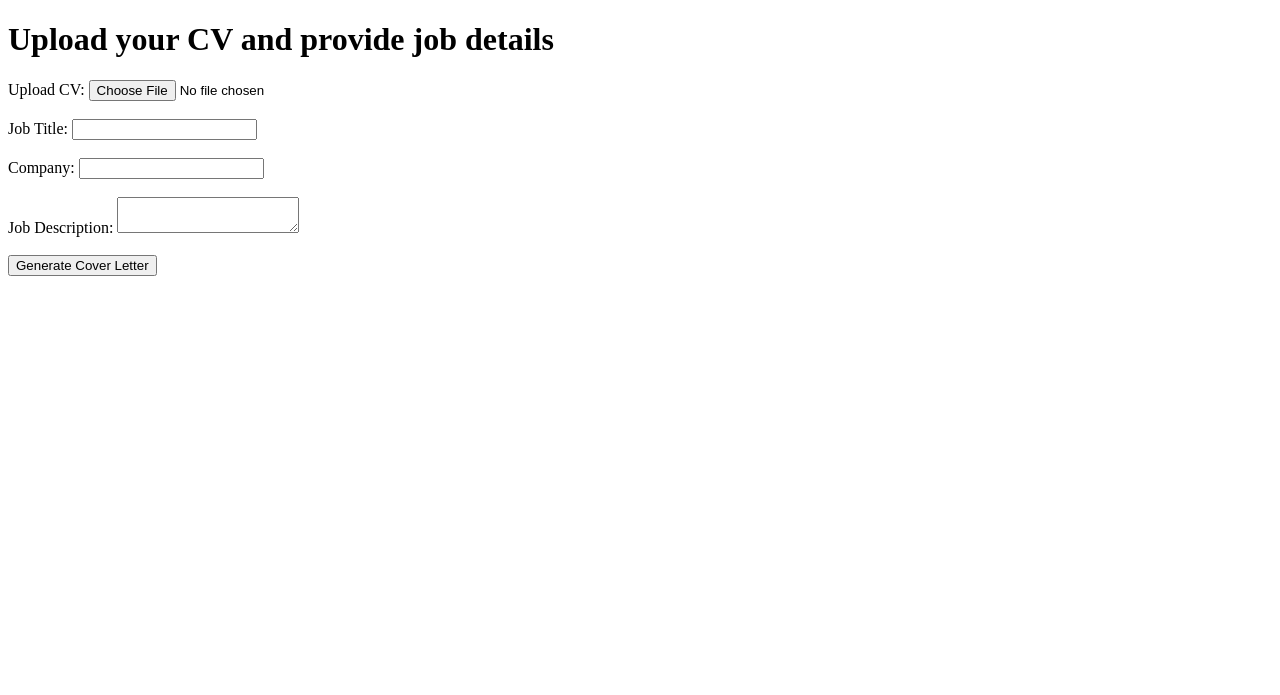
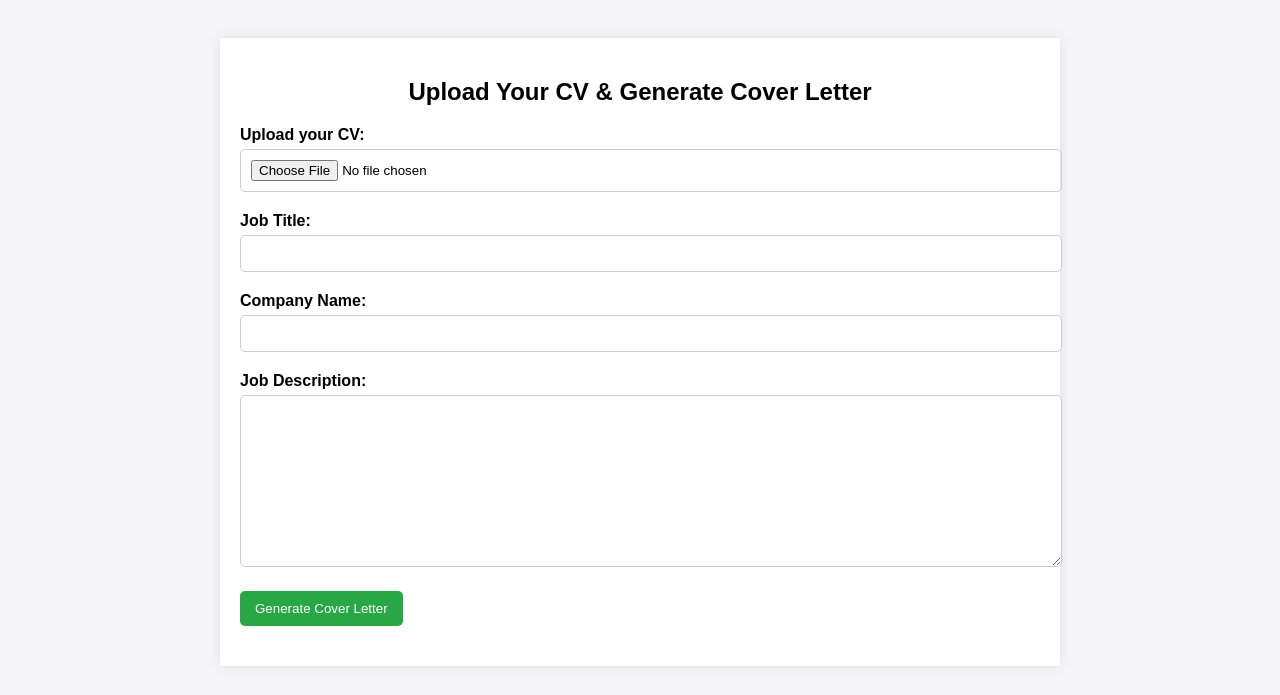
Before and after one commit to hydropython/AI-Agent-Job-Assistant, a Flask app: template templates/upload.html in a window 1280 px wide. Shown: the top 695 px of the page. Run offline with Flask 3, Linux system fonts and the light colour scheme; the template is opened without the code that fills it, so the values that code supplies are empty.

Commit message:
structure arrangment

```diff
--- a/app.py
+++ b/app.py
@@ -4,8 +4,21 @@ from werkzeug.utils import secure_filename
 import pandas as pd
 from job_scraper import JobScraper  # Import the JobScraper class from job_scraper.py
 from cover_letter_generator import generate_cover_letter  # Import cover letter generator function
+from dotenv import load_dotenv
 
+# Initialize Flask app
 app = Flask(__name__)
+
+# Load environment variables from .env file
+load_dotenv(dotenv_path='app.env')
+
+# Get API key and secret key from environment variables
+API_KEY = os.getenv('API_KEY')
+APP_ID = os.getenv('APP_ID')
+SECRET_KEY = os.getenv('SECRET_KEY')  # Load SECRET_KEY from the environment
+
+# Set the secret key for sessions and security
+app.secret_key = SECRET_KEY  # This is required for Flask sessions
 
 # Define the folder where you want to save uploaded CVs
 app.config['UPLOAD_FOLDER'] = 'uploads/'
@@ -27,7 +40,7 @@ def scrape():
     job_title = request.form['job_title']
     location = request.form['location']
 
-    # Initialize the JobScraper and scrape jobs
+    # Initialize the JobScraper without passing API_KEY (it's already in the .env file)
     scraper = JobScraper(job_titles=[job_title], location=location)
     scraper.scrape_jobs()
 
@@ -38,14 +51,62 @@ def scrape():
     else:
         return render_template('no_jobs_found.html')
 
-@app.route('/apply_job/<job_url>', methods=['GET', 'POST'])
-def apply_job(job_url):
+@app.route('/apply_job', methods=['GET', 'POST'])
+def apply_job():
+    job_url = request.args.get('job_url')  # Get job URL from query parameters
+
     if request.method == 'POST':
         cover_letter = request.form.get('cover_letter')
         if cover_letter:
-            # Process the cover letter (e.g., save to database, send email, etc.)
+            # Generate cover letter using the uploaded CV and the passed job info
+            job_title = request.form['job_title']
+            company = request.form['company']
+            job_desc = request.form['job_desc']
+            cover_letter_text = generate_cover_letter(job_title, company, job_desc, None)  # CV path can be handled separately
+
+            # Save or email the cover letter here if needed
             flash('Cover letter submitted successfully!', 'success')
             return redirect(url_for('index'))
         else:
             flash('Please write a cover letter before submitting.', 'error')
-    return render_template('apply_job.html', job_url=job_url)
+
+    return render_template('upload.html', job_url=job_url)  # Pass job URL to the template
+
+@app.route('/upload_cv', methods=['GET', 'POST'])
+def upload_cv():
+    cover_letter = None  # Initialize to None
+
+    if request.method == 'POST':
+        # Check if a file is uploaded
+        if 'cv' not in request.files:
+            flash('No file part', 'error')
+            return redirect(request.url)
+
+        cv = request.files['cv']
+
+        if cv.filename == '':
+            flash('No selected file', 'error')
+            return redirect(request.url)
+
+        if cv and allowed_file(cv.filename):
+            filename = secure_filename(cv.filename)
+            file_path = os.path.join(app.config['UPLOAD_FOLDER'], filename)
+            cv.save(file_path)
+
+            # Get job details from the form
+            job_title = request.form['job_title']
+            company = request.form['company']
+            job_desc = request.form['job_desc']
+
+            # Generate the cover letter using the function
+            cover_letter = generate_cover_letter(job_title, company, job_desc, file_path)
+
+            flash('Cover letter generated successfully!', 'success')
+        else:
+            flash('Allowed file types are pdf, docx, and txt', 'error')
+            return redirect(request.url)
+
+    return render_template('upload.html', cover_letter=cover_letter)  # Pass cover letter to template
+
+if __name__ == '__main__':
+    app.run(debug=True)
--- a/templates/upload.html
+++ b/templates/upload.html
@@ -3,24 +3,95 @@
 <head>
     <meta charset="UTF-8">
     <meta name="viewport" content="width=device-width, initial-scale=1.0">
-    <title>Upload CV and Generate Cover Letter</title>
+    <title>Upload Your CV & Generate Cover Letter</title>
+    <style>
+        body {
+            font-family: Arial, sans-serif;
+            background-color: #f4f4f9;
+            padding: 30px;
+        }
+        .container {
+            max-width: 800px;
+            margin: 0 auto;
+            background-color: white;
+            padding: 20px;
+            box-shadow: 0 0 10px rgba(0, 0, 0, 0.1);
+        }
+        h2 {
+            text-align: center;
+        }
+        .form-group {
+            margin-bottom: 20px;
+        }
+        .form-group label {
+            font-weight: bold;
+        }
+        .form-group input, .form-group textarea {
+            width: 100%;
+            padding: 10px;
+            margin-top: 5px;
+            border: 1px solid #ccc;
+            border-radius: 5px;
+        }
+        .form-group textarea {
+            height: 150px;
+        }
+        .form-group button {
+            background-color: #28a745;
+            color: white;
+            padding: 10px 15px;
+            border: none;
+            border-radius: 5px;
+            cursor: pointer;
+        }
+        .form-group button:hover {
+            background-color: #218838;
+        }
+        .cover-letter-box {
+            margin-top: 30px;
+            padding: 20px;
+            background-color: #e9ecef;
+            border: 1px solid #ccc;
+            border-radius: 5px;
+        }
+    </style>
 </head>
 <body>
-    <h1>Upload your CV and provide job details</h1>
-    <form action="/upload" method="POST" enctype="multipart/form-data">
-        <label for="cv">Upload CV:</label>
-        <input type="file" id="cv" name="cv" required><br><br>
 
-        <label for="job_title">Job Title:</label>
-        <input type="text" id="job_title" name="job_title" required><br><br>
+<div class="container">
+    <h2>Upload Your CV & Generate Cover Letter</h2>
 
-        <label for="company">Company:</label>
-        <input type="text" id="company" name="company" required><br><br>
+    <!-- Form to upload CV -->
+    <form method="POST" enctype="multipart/form-data">
+        <div class="form-group">
+            <label for="cv">Upload your CV:</label>
+            <input type="file" name="cv" id="cv" required>
+        </div>
+        <div class="form-group">
+            <label for="job_title">Job Title:</label>
+            <input type="text" name="job_title" id="job_title" required>
+        </div>
+        <div class="form-group">
+            <label for="company">Company Name:</label>
+            <input type="text" name="company" id="company" required>
+        </div>
+        <div class="form-group">
+            <label for="job_desc">Job Description:</label>
+            <textarea name="job_desc" id="job_desc" required></textarea>
+        </div>
+        <div class="form-group">
+            <button type="submit">Generate Cover Letter</button>
+        </div>
+    </form>
 
-        <label for="job_desc">Job Description:</label>
-        <textarea id="job_desc" name="job_desc" required></textarea><br><br>
+    <!-- Display Cover Letter if Generated -->
+    {% if cover_letter %}
+    <div class="cover-letter-box">
+        <h3>Generated Cover Letter:</h3>
+        <pre>{{ cover_letter }}</pre>  <!-- Display the cover letter here -->
+    </div>
+    {% endif %}
+</div>
 
-        <input type="submit" value="Generate Cover Letter">
-    </form>
 </body>
 </html>
```
Also changed, not shown: cover_letter_generator.py (+21 -42 lines), job_scraper.py (+9 -2 lines), templates/apply_job.html (+21 -14 lines), templates/result.html (+78 -11 lines), jobs.db.
